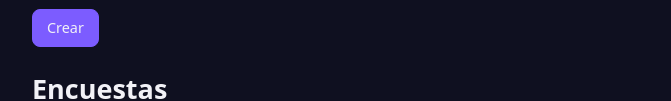
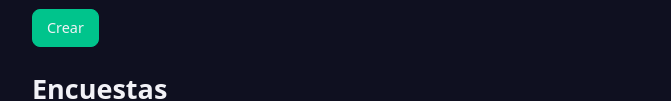
Before and after one commit to Alberto-pj/votacion_directo, a website: page public/admin.html in a window 1280 px wide. Shown: the part 492-593 px from the top of the page, without its empty margins (304-975 px from the left). Drawn offline with Linux system fonts and the light colour scheme.

Commit message:
Barras verdes

```diff
--- a/public/style.css
+++ b/public/style.css
@@ -1,5 +1,5 @@
 :root {
-  --bar: #7c5cff;         /* <- color de las barras: cámbialo en la demo */
+  --bar: #00c48c;         /*--bar: #00c48c;*/
   --bg: #0f1020;
   --panel: #1a1c33;
   --text: #f2f2f7;
```
